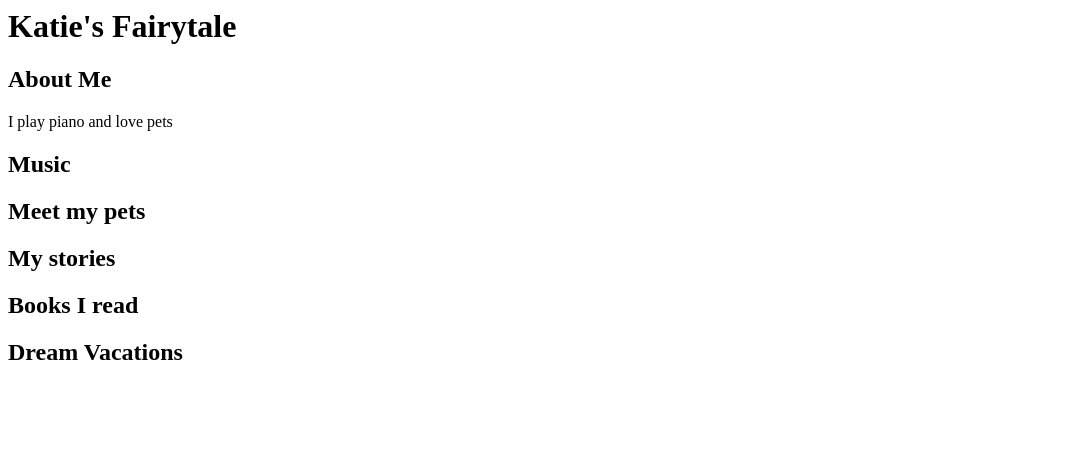
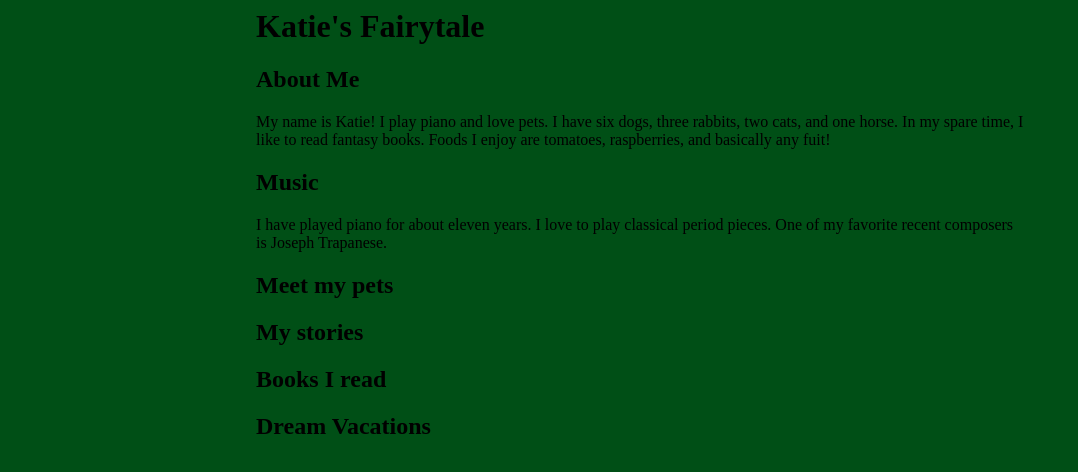
Before and after one commit to boandcoco/KatiesFairytale, a plain HTML site: page index.html in a window 1280 px wide. Shown: the whole page, without its empty margins (0-1078 px from the left). Drawn offline with Linux system fonts and the light colour scheme.

Commit message:
Update index.html
style edits and paragraphs for About Me and Music

```diff
--- a/index.html
+++ b/index.html
@@ -3,12 +3,21 @@
         <title>
             Katie's Fairytale
         </title>
+        <style type="text/css">
+            body{
+                background-color: #004f16;
+                margin-left: 20%;
+                margin-right: 20%;
+                font-family: courier-new;
+            }
+        </style>
     </head>
     <body>
         <h1>Katie's Fairytale</h1>
         <h2>About Me</h2>
-        <p>I play piano and love pets</p>
+        <p>My name is Katie! I play piano and love pets. I have six dogs, three rabbits, two cats, and one horse. In my spare time, I like to read fantasy books. Foods I enjoy are tomatoes, raspberries, and basically any fuit!</p>
         <h2>Music</h2>
+        <p>I have played piano for about eleven years. I love to play classical period pieces. One of my favorite recent composers is Joseph Trapanese.</p>
         <h2>Meet my pets</h2>
         <h2>My stories</h2>
         <h2>Books I read</h2>
```
